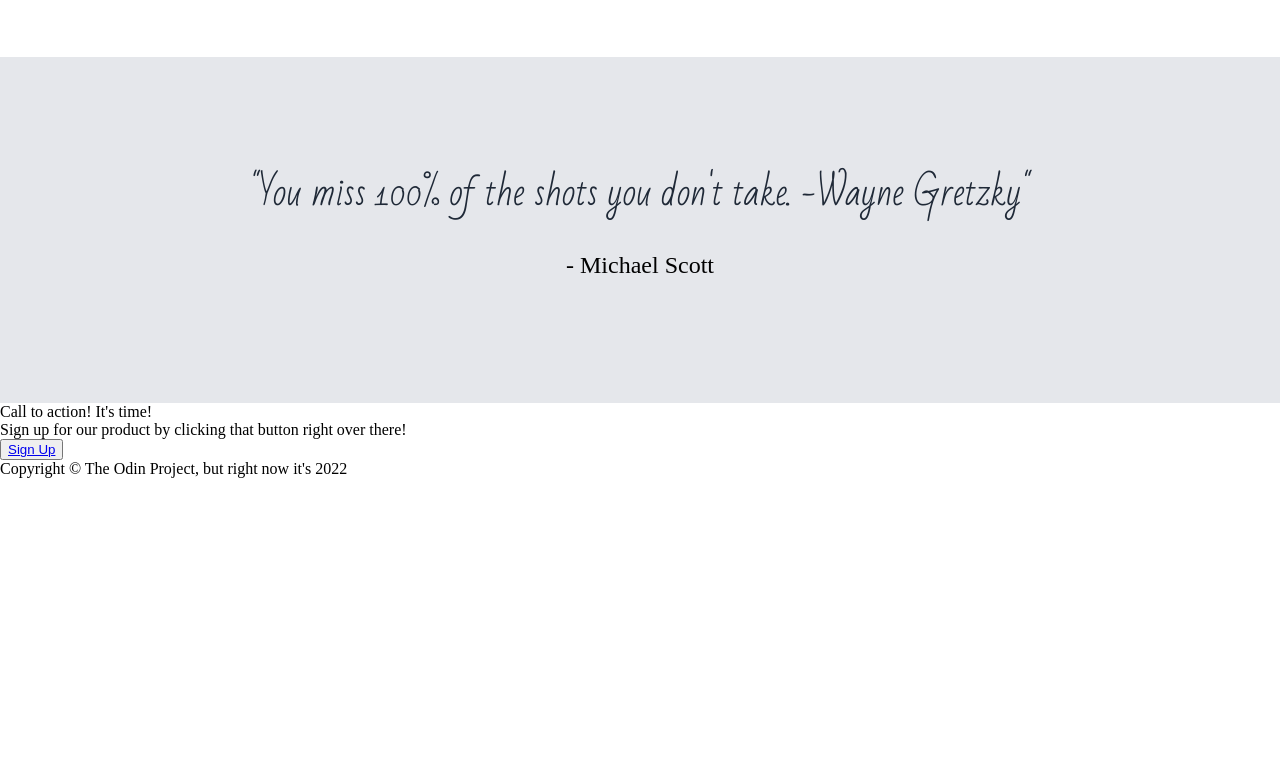
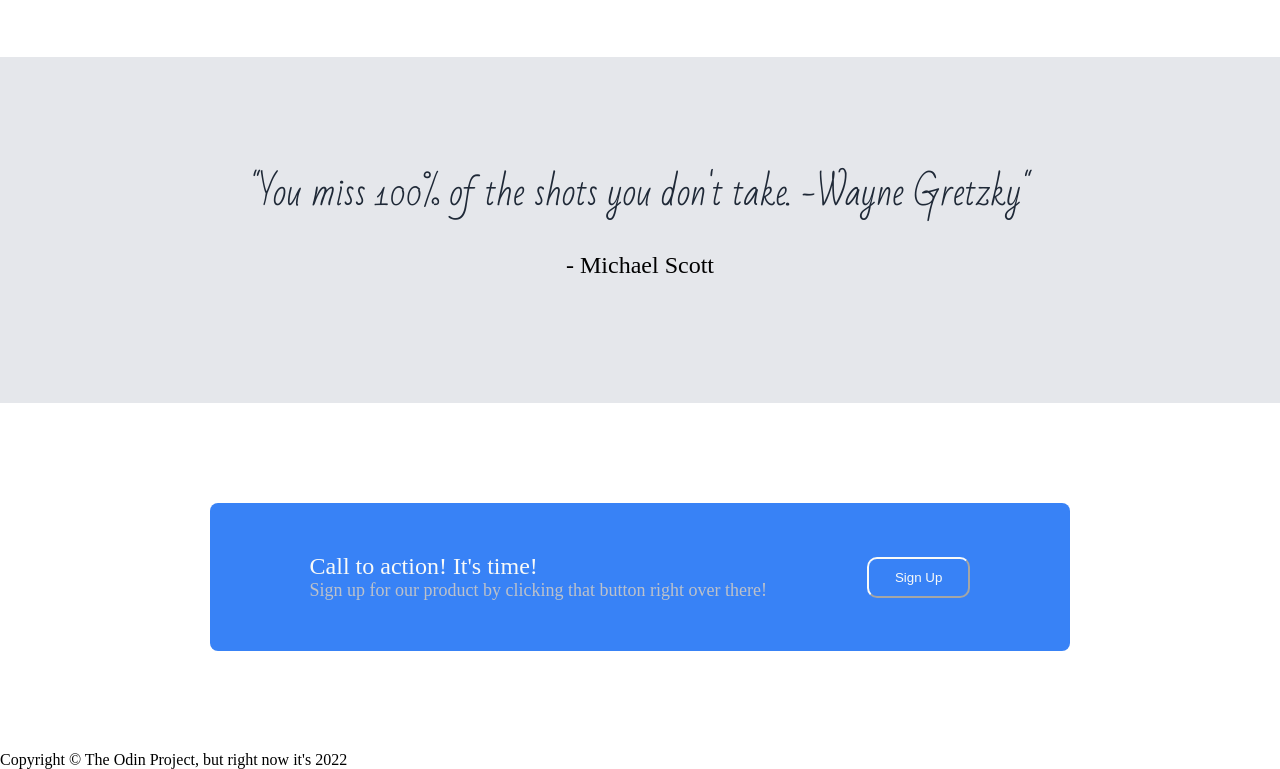
Before and after one commit to chaseluka/odin-page, a plain HTML site: page index.html in a window 1280 px wide. Shown: the part 794-1563 px from the top of the page. Before the commit the page ends 1272 px from the top, so only its background shows below. Drawn offline with Linux system fonts and the light colour scheme.

Commit message:
style.css

```diff
--- a/index.html
+++ b/index.html
@@ -47,9 +47,15 @@
         <div>"You miss 100% of the shots you don't take. -Wayne Gretzky"</div>
         <p> - Michael Scott</p>
     </div>
-    <div>Call to action! It's time!</div>
-    <div>Sign up for our product by clicking that button right over there!</div>
-    <button><a href="idk">Sign Up</a></button>
+    <div class="container">
+        <div class="container-sign-up">
+            <div class="sign-up-left">
+                <div class="sign-up-header">Call to action! It's time!</div>
+                <div class="sign-up-body">Sign up for our product by clicking that button right over there!</div>
+            </div>
+            <button class="sign-up-right"><a href="idk">Sign Up</a></button>
+        </div>
+    </div>
     <div>Copyright © The Odin Project, but right now it's 2022</div>
 </body>
 </html>
--- a/style.css
+++ b/style.css
@@ -68,7 +68,7 @@ ul {
 
 .little-text {
     font-size: 18px;
-    color: #bcc1ca
+    color: #bcc1ca;
 }
 
 .intro a {
@@ -164,3 +164,54 @@ ul {
 }
 
 /*CSS Sign-up Section*/
+
+.container {
+    display: flex;
+    align-items: center;
+    justify-content: center;
+    flex-shrink: 0;
+    margin: 100px 0;
+    border-radius:;
+}
+
+.container-sign-up {
+    display: flex;
+    background-color: #3882f6;
+    align-items: center;
+    justify-content: center;
+    padding: 50px 100px;
+    gap: 100px;
+    border-radius: 8px;
+    flex-shrink: 0;
+}
+
+.sign-up-header {
+    font-size: 24px;
+    color: #f9faf8;
+}
+
+.sign-up-body {
+    font-size: 18px;
+    color: #bcc1ca;
+}
+
+.sign-up-left,.sign-up-right {
+    display: flex;
+    flex-shrink: 0;
+}
+
+.sign-up-left {
+    flex-direction: column;
+}
+
+.sign-up-right a{
+    text-decoration: none;
+    color: #f9faf8;
+    padding: 10px 20px;
+}
+
+.sign-up-right {
+    background-color: transparent;
+    border-radius: 10px;
+    border-color: #f9faf8;
+}
```
